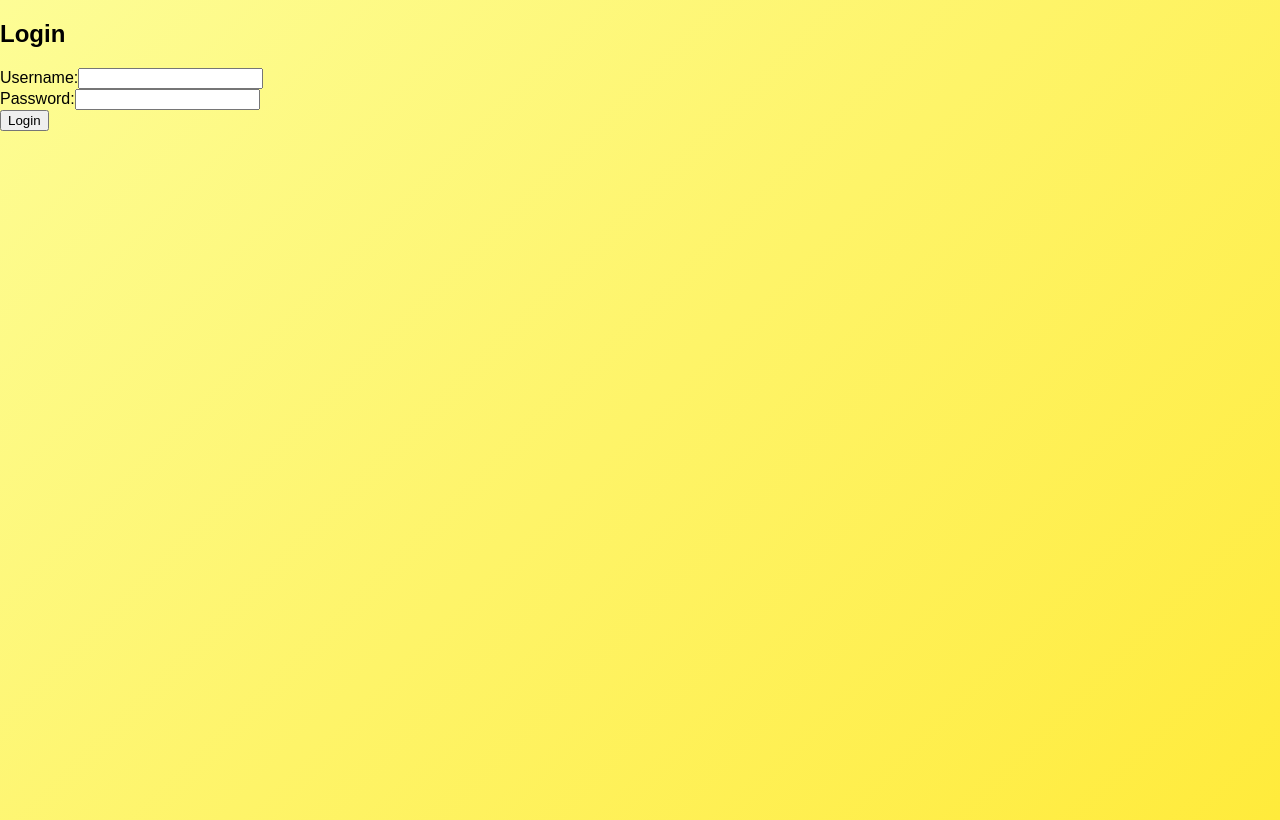
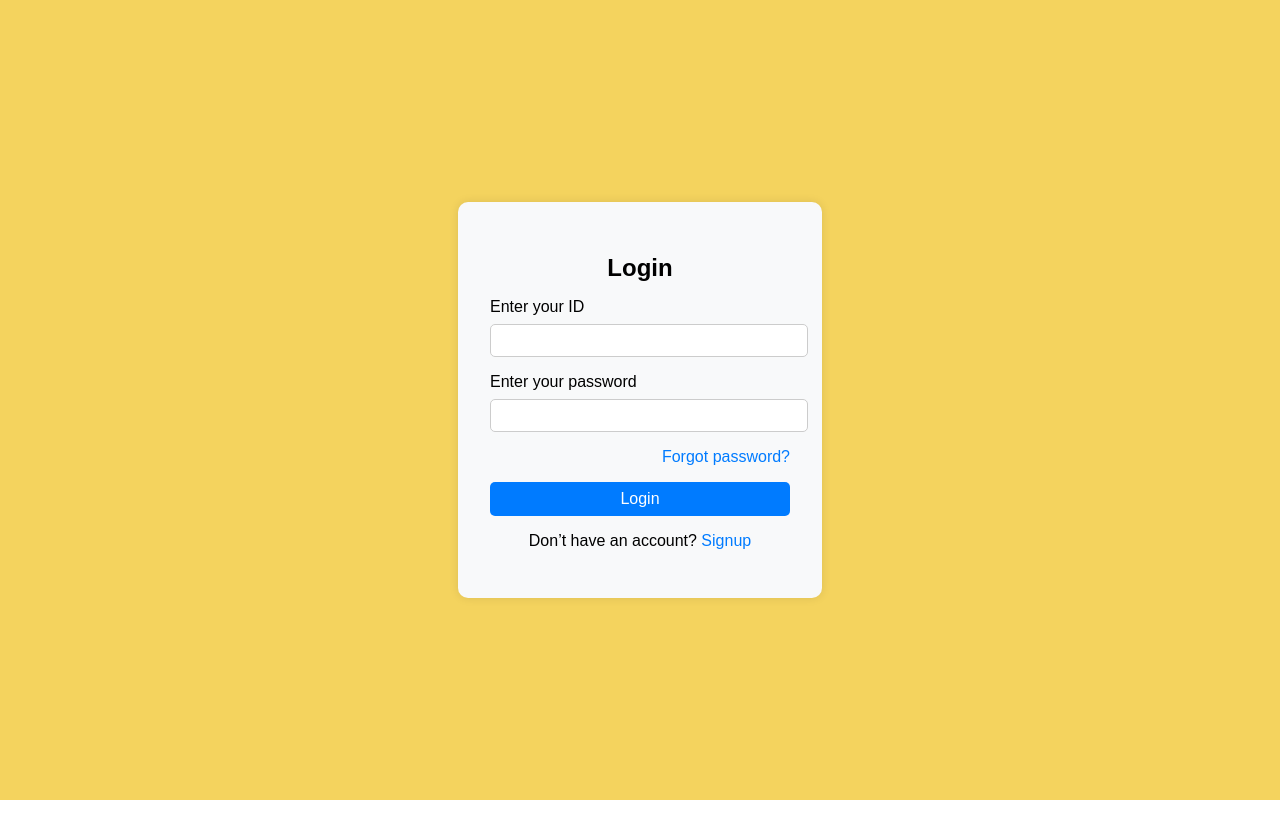
Before and after one commit to Nyxxxxxxx/KP03, a React (Create React App) app in the folder frontend/: page /login in a window 1280 px wide. Built offline with nearby package versions, Linux system fonts and the light colour scheme.

Commit message:
Design Login/Register & Change DB

```diff
--- a/frontend/src/App.css
+++ b/frontend/src/App.css
@@ -39,6 +39,7 @@ body {
   justify-content: center;
   align-items: center;
   padding: 2rem;
+  height: 100vh; /* 화면의 전체 높이를 사용 */
 }
 
 .home-welcome h1 {
--- /dev/null
+++ b/frontend/src/Login.css
@@ -0,0 +1,82 @@
+.custom-body {
+    font-family: Arial, sans-serif;
+    background-color: #f4d35e; /* 노란 배경색 */
+    display: flex;
+    justify-content: center;
+    align-items: center;
+    height: 100vh;
+    margin: 0;
+  }
+
+  .custom-login-container {
+    display: flex;
+    justify-content: center;
+    align-items: center;
+    width: 100%;
+    height: 100vh;
+  }
+
+  .custom-form-container {
+    background-color: #f8f9fa; /* 회색 박스 */
+    padding: 2rem;
+    border-radius: 10px;
+    box-shadow: 0px 0px 10px rgba(0, 0, 0, 0.1);
+    width: 300px;
+  }
+
+  .custom-form-container h2 {
+    text-align: center;
+    margin-bottom: 1rem;
+  }
+
+  .custom-form-container .input-container {
+    margin-bottom: 1rem;
+  }
+
+  .custom-form-container input {
+    width: 100%;
+    padding: 0.5rem;
+    margin-top: 0.5rem;
+    border: 1px solid #ccc;
+    border-radius: 5px;
+  }
+
+  .custom-form-container .forgot-password {
+    display: block;
+    text-align: right;
+    margin-bottom: 1rem;
+    color: #007bff;
+    text-decoration: none;
+  }
+
+  .custom-form-container .forgot-password:hover {
+    text-decoration: underline;
+  }
+
+  .custom-form-container .login-button {
+    width: 100%;
+    padding: 0.5rem;
+    background-color: #007bff;
+    border: none;
+    border-radius: 5px;
+    color: white;
+    font-size: 1rem;
+  }
+
+  .custom-form-container .login-button:hover {
+    background-color: #0056b3;
+  }
+
+  .custom-form-container .signup-prompt {
+    text-align: center;
+    margin-top: 1rem;
+  }
+
+  .custom-form-container .signup-prompt a {
+    color: #007bff;
+    text-decoration: none;
+  }
+
+  .custom-form-container .signup-prompt a:hover {
+    text-decoration: underline;
+  }
--- a/frontend/src/Login.js
+++ b/frontend/src/Login.js
@@ -1,6 +1,7 @@
 import React, { useState } from 'react';
 import { useNavigate } from 'react-router-dom';
 import axios from 'axios';
+import './Login.css'; // Assuming you have a CSS file for styling
 
 const Login = () => {
   const [username, setUsername] = useState('');
@@ -37,31 +38,37 @@ const Login = () => {
     }
   };
 
-
-
   return (
-    <div>
+    <div className="custom-body">
+      <div className="custom-login-container">
+        <div className="custom-form-container">
           <h2>Login</h2>
           {error && <p style={{ color: 'red' }}>{error}</p>}
           <form onSubmit={handleLogin}>
-        <div>
-          <label>Username:</label>
+            <div className="input-container">
+              <label>Enter your ID</label>
               <input
                 type="text"
                 value={username}
                 onChange={(e) => setUsername(e.target.value)}
+                required
               />
             </div>
-        <div>
-          <label>Password:</label>
+            <div className="input-container">
+              <label>Enter your password</label>
               <input
                 type="password"
                 value={password}
                 onChange={(e) => setPassword(e.target.value)}
+                required
               />
             </div>
-        <button type="submit">Login</button>
+            <a href="/forgot-password" className="forgot-password">Forgot password?</a>
+            <button type="submit" className="login-button">Login</button>
           </form>
+          <p className="signup-prompt">Don’t have an account? <a href="/signup">Signup</a></p>
+        </div>
+      </div>
     </div>
   );
 };
--- /dev/null
+++ b/frontend/src/Register.css
@@ -0,0 +1,48 @@
+.custom-register-container {
+    display: flex;
+    justify-content: center;
+    align-items: center;
+    width: 100%;
+    height: 100vh;
+    background-color: #f4d35e; /* 노란 배경색 */
+  }
+
+  .custom-form-container {
+    background-color: #f8f9fa; /* 회색 박스 */
+    padding: 2rem;
+    border-radius: 10px;
+    box-shadow: 0px 0px 10px rgba(0, 0, 0, 0.1);
+    width: 300px;
+  }
+
+  .custom-form-container h2 {
+    text-align: center;
+    margin-bottom: 1rem;
+  }
+
+  .custom-form-container .input-container {
+    margin-bottom: 1rem;
+  }
+
+  .custom-form-container input,
+  .custom-form-container select {
+    width: 100%;
+    padding: 0.5rem;
+    margin-top: 0.5rem;
+    border: 1px solid #ccc;
+    border-radius: 5px;
+  }
+
+  .custom-form-container .register-button {
+    width: 100%;
+    padding: 0.5rem;
+    background-color: #007bff;
+    border: none;
+    border-radius: 5px;
+    color: white;
+    font-size: 1rem;
+  }
+
+  .custom-form-container .register-button:hover {
+    background-color: #0056b3;
+  }
--- a/frontend/src/Register.js
+++ b/frontend/src/Register.js
@@ -1,7 +1,9 @@
 import React, { useState } from 'react';
 import axios from 'axios';
+import './Register.css'; // Assuming you have a CSS file for styling
 
 const Register = () => {
+  const [name, setName] = useState('');
   const [username, setUsername] = useState('');
   const [password, setPassword] = useState('');
   const [role, setRole] = useState('student');
@@ -11,6 +13,7 @@ const Register = () => {
     e.preventDefault();
     try {
       const response = await axios.post('http://127.0.0.1:5000/register', {
+        name,
         username,
         password,
         role,
@@ -30,27 +33,33 @@ const Register = () => {
   };
 
   return (
-    <div>
+    <div className="custom-register-container">
+      <div className="custom-form-container">
         <h2>Register</h2>
         <form onSubmit={handleSubmit}>
-        <div>
+          <div className="input-container">
+            <label>Name</label>
+            <input type="text" value={name} onChange={(e) => setName(e.target.value)} required />
+          </div>
+          <div className="input-container">
             <label>SchoolID</label>
             <input type="text" value={username} onChange={(e) => setUsername(e.target.value)} required />
           </div>
-        <div>
+          <div className="input-container">
             <label>Password</label>
             <input type="password" value={password} onChange={(e) => setPassword(e.target.value)} required />
           </div>
-        <div>
+          <div className="input-container">
             <label>Role</label>
             <select value={role} onChange={(e) => setRole(e.target.value)}>
               <option value="student">Student</option>
               <option value="professor">Professor</option>
             </select>
           </div>
-        <button type="submit">Register</button>
+          <button type="submit" className="register-button">Register</button>
         </form>
         {message && <p>{message}</p>}
+      </div>
     </div>
   );
 };
```
Also changed, not shown: 2 other files (tests, documents, lock files or other folders). Lines whose indentation alone changed are shown as unchanged.
